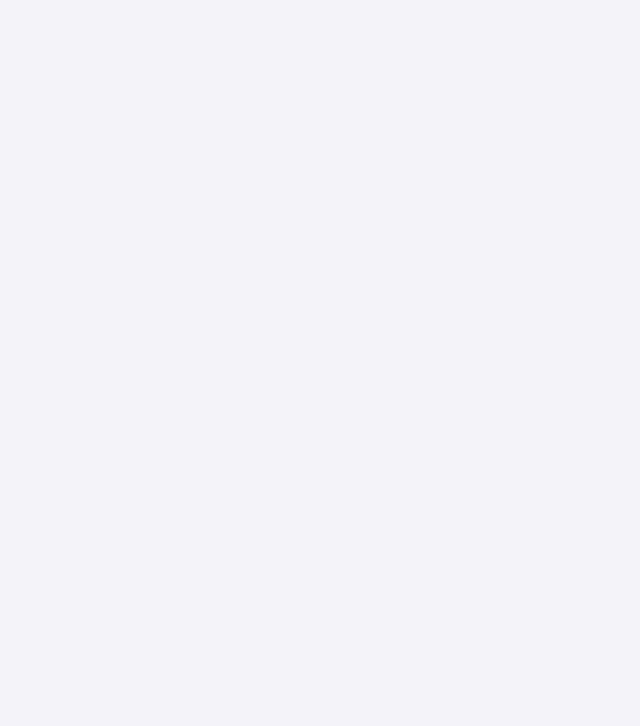
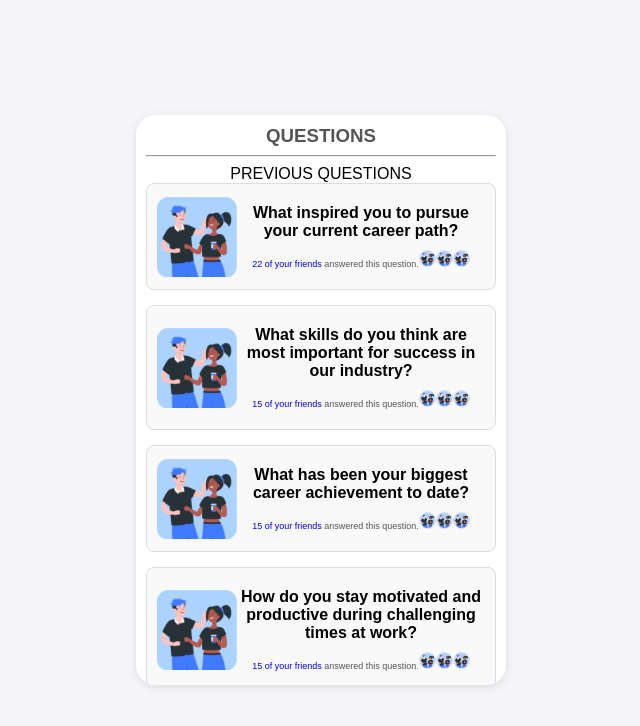
Before and after one commit to Ragulakarthik/React_chat_Application, a React (Create React App) app: page /questions in a window 1280 px wide. Before the commit this address had no page. Shown: the top 726 px of the page, without its empty margins (319-959 px from the left). Built offline with nearby package versions, Linux system fonts and the light colour scheme.

Commit message:
added questions component

```diff
--- a/src/App.js
+++ b/src/App.js
@@ -1,20 +1,17 @@
 import React from 'react';
 import { Routes, Route, useNavigate } from 'react-router-dom';
 import Login from './Components/login';
-
-function Home() {
-  return <h1>Welcome to the Home Screen</h1>;
-}
+import Questions from './Components/questions';
 
 function App() {
   const navigate = useNavigate();
   const onLoginSuccess = () => {
-    navigate('/home'); // Use navigate to move to the Home screen
+    navigate('/questions'); // Use navigate to move to the Home screen
   };
   return (
     <Routes>
       <Route path="/" element={<Login onLoginSuccess={onLoginSuccess} />} />
-      <Route path="/home" element={<Home />} />
+      <Route path="/questions" element={<Questions />} />
     </Routes>
   );
 }
--- a/src/Components/login.css
+++ b/src/Components/login.css
@@ -13,7 +13,8 @@ body {
     background-color: white;
     box-shadow: 0 2px 10px rgba(0, 0, 0, 0.1);
     border-radius: 20px;
-    width: 400px;
+    width: 100%;
+    height: 100%;
     text-align: center;
     display: flex;
     flex-direction: column;
--- a/src/Components/login.js
+++ b/src/Components/login.js
@@ -34,7 +34,7 @@ function Login({ onLoginSuccess }) {
             password.length < 8 ||
             !/[A-Z a-z 0-9 !@#$%^&* ]/.test(password)
         ) {
-        newErrors.password ='Password must be at least 8 characters';
+            newErrors.password = 'Password must be at least 8 characters';
         }
 
         setErrors(newErrors);
@@ -48,12 +48,12 @@ return (
             <div className="form-section">
                 <form onSubmit={handleSubmit}>
                     <div className="input-group">
-                    <input placeholder='Username' type="text" value={username} onChange={handleUsernameChange} className={errors.username ? 'error' : ''}/>
+                        <input placeholder='Username' type="text" value={username} onChange={handleUsernameChange} className={errors.username ? 'error' : ''} />
                         {errors.username && <span className="error-message">{errors.username}</span>}
                     </div>
                     <div className="input-group">
                         <div className="password-wrapper">
-                        <input placeholder='************' type={showPassword ? 'text' : 'password'} value={password} onChange={handlePasswordChange} className={errors.password ? 'error' : ''}/>
+                            <input placeholder='************' type={showPassword ? 'text' : 'password'} value={password} onChange={handlePasswordChange} className={errors.password ? 'error' : ''} />
                             <div className="eye-icon" onClick={toggleShowPassword} aria-hidden="true">
                                 {showPassword ? <FaEyeSlash /> : <FaEye />}
                             </div>
--- /dev/null
+++ b/src/Components/questions.css
@@ -0,0 +1,77 @@
+.questions-container {
+    height: 550px;
+    width: 350px;
+    padding: 10px;
+    background-color: white;
+    box-shadow: 0 2px 10px rgba(0, 0, 0, 0.1);
+    border-radius: 20px;
+    text-align: center;
+    display: flex;
+    flex-direction: column;
+    overflow-y: auto;
+    overflow-x: auto;
+    scrollbar-width: none;
+}
+
+h3 {
+    margin: 0%;
+    top: 0%;
+    color: #555;
+}
+
+p {
+    margin: 10px 0;
+}
+
+.questions-list {
+    display: flex;
+    flex-direction: column;
+    gap: 15px;
+}
+
+.question-card {
+    overflow: hidden;
+    display: flex;
+    align-items: center;
+    padding: 10px;
+    border: 1px solid #ddd;
+    border-radius: 8px;
+    background-color: #f9f9f9;
+    overflow-x: auto;
+    scrollbar-width: none;
+}
+
+.question-image {
+    width: 80px;
+    height: 80px;
+    border-radius: 10%;
+    margin-right: 0;
+    margin-left: 0;
+    display: inline-block;
+}
+
+.question-details {
+    flex-grow: 1;
+    flex-direction: column;
+    overflow-y: auto;
+    overflow-x: auto;
+    scrollbar-width: none;
+}
+
+.question-text {
+    font-size: 16px;
+    font-weight: bold;
+    margin-bottom: 5px;
+}
+
+.friends-info {
+    font-size: 9px;
+    color: #555;
+}
+
+.friend-logo {
+    width: 15px;
+    height: 15px;
+    border-radius: 50%;
+    border: 1px solid #ddd;
+}
--- /dev/null
+++ b/src/Components/questions.js
@@ -0,0 +1,134 @@
+import React from 'react';
+import './questions.css';
+import questionsImage from './questionsImage.png'; // Replace with your image path
+
+function Questions() {
+    const questions = [
+        {
+            id: 1,
+            question: "What inspired you to pursue your current career path?",
+            friendsAnswered: 22,
+            friendLogos: [questionsImage, questionsImage, questionsImage], // Example images
+        },
+        {
+            id: 2,
+            question: "What skills do you think are most important for success in our industry?",
+            friendsAnswered: 15,
+            friendLogos: [questionsImage, questionsImage, questionsImage],
+        },
+        {
+            id: 3,
+            question: "What has been your biggest career achievement to date?",
+            friendsAnswered: 15,
+            friendLogos: [questionsImage, questionsImage, questionsImage],
+        },
+        {
+            id: 4,
+            question: "How do you stay motivated and productive during challenging times at work?",
+            friendsAnswered: 15,
+            friendLogos: [questionsImage, questionsImage, questionsImage],
+        },
+        {
+            id: 5,
+            question: "What’s the best piece of career advice you’ve ever received?",
+            friendsAnswered: 15,
+            friendLogos: [questionsImage, questionsImage, questionsImage],
+        },
+        {
+            id: 6,
+            question: "How do you handle setbacks or failures in your career?",
+            friendsAnswered: 15,
+            friendLogos: [questionsImage, questionsImage, questionsImage],
+        },
+        {
+            id: 7,
+            question: "What are your biggest goals for the next 5 years?",
+            friendsAnswered: 15,
+            friendLogos: [questionsImage, questionsImage, questionsImage],
+        },
+        {
+            id: 8,
+            question: "What do you think is the next big trend in our field/industry?",
+            friendsAnswered: 10,
+            friendLogos: [questionsImage, questionsImage, questionsImage],
+        },
+        {
+            id: 9,
+            question: "How do you approach building professional relationships and networking?",
+            friendsAnswered: 12,
+            friendLogos: [questionsImage, questionsImage, questionsImage],
+        },
+        {
+            id: 10,
+            question: "What are the most important qualities in a good leader?",
+            friendsAnswered: 18,
+            friendLogos: [questionsImage, questionsImage, questionsImage],
+        },
+        {
+            id: 11,
+            question: "What certifications, skills, or technologies are you planning to focus on next?",
+            friendsAnswered: 20,
+            friendLogos: [questionsImage, questionsImage, questionsImage],
+        },
+        {
+            id: 12,
+            question: "How do you stay current with new developments and trends in your industry?",
+            friendsAnswered: 16,
+            friendLogos: [questionsImage, questionsImage, questionsImage],
+        },
+        {
+            id: 13,
+            question: "What’s one thing you wish you had known when you first started in your career?",
+            friendsAnswered: 14,
+            friendLogos: [questionsImage, questionsImage, questionsImage],
+        },
+        {
+            id: 14,
+            question: "How do you manage your time and stay organized at work?",
+            friendsAnswered: 17,
+            friendLogos: [questionsImage, questionsImage, questionsImage],
+        },
+        {
+            id: 15,
+            question: "What do you consider to be your biggest strength in the workplace?",
+            friendsAnswered: 13,
+            friendLogos: [questionsImage, questionsImage, questionsImage],
+        },
+        {
+            id: 16,
+            question: "What is the most valuable lesson you’ve learned from a difficult project or situation?",
+            friendsAnswered: 11,
+            friendLogos: [questionsImage, questionsImage, questionsImage],
+        }
+    ];
+
+    return (
+        <div className="questions-container">
+            <center> <h3>QUESTIONS</h3> <hr></hr></center>
+            PREVIOUS QUESTIONS
+            <div className="questions-list">
+                {questions.map((q) => (
+                    <div key={q.id} className="question-card">
+                        <img src={questionsImage} alt="Question" className="question-image" />
+                        <div className="question-details">
+                            <p className="question-text">{q.question}</p>
+                            <p className="friends-info">
+                                <span style={{ color: 'blue', fontSize: '9px' }}>{q.friendsAnswered} of your friends </span> answered this question.
+                                {q.friendLogos.map((logo, index) => (
+                                    <img
+                                        key={index}
+                                        src={logo}
+                                        alt="Friend Logo"
+                                        className="friend-logo"
+                                    />
+                                ))}
+                            </p>
+                        </div>
+                    </div>
+                ))}
+            </div>
+        </div>
+    );
+}
+
+export default Questions;
```
Also changed, not shown: src/Components/questionsImage.png (added), src/index.html (deleted). Lines whose indentation alone changed are shown as unchanged.
